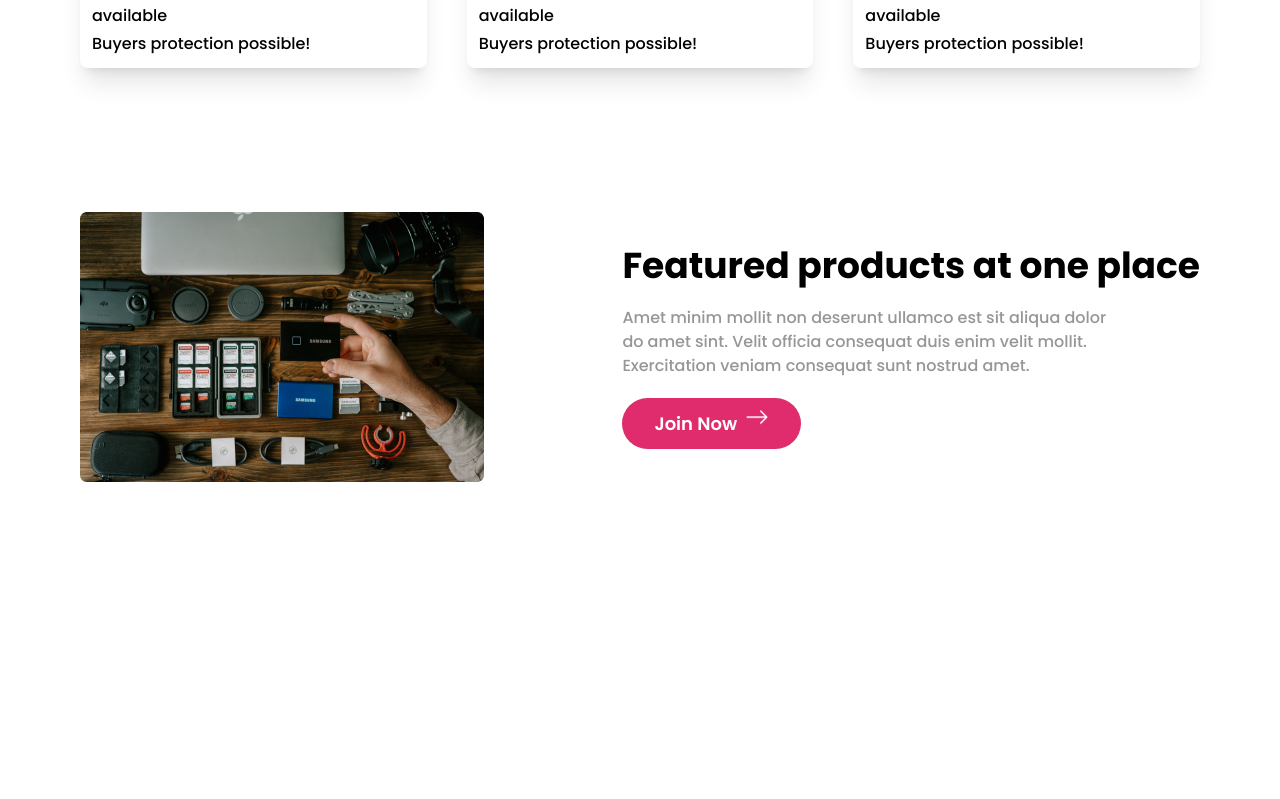
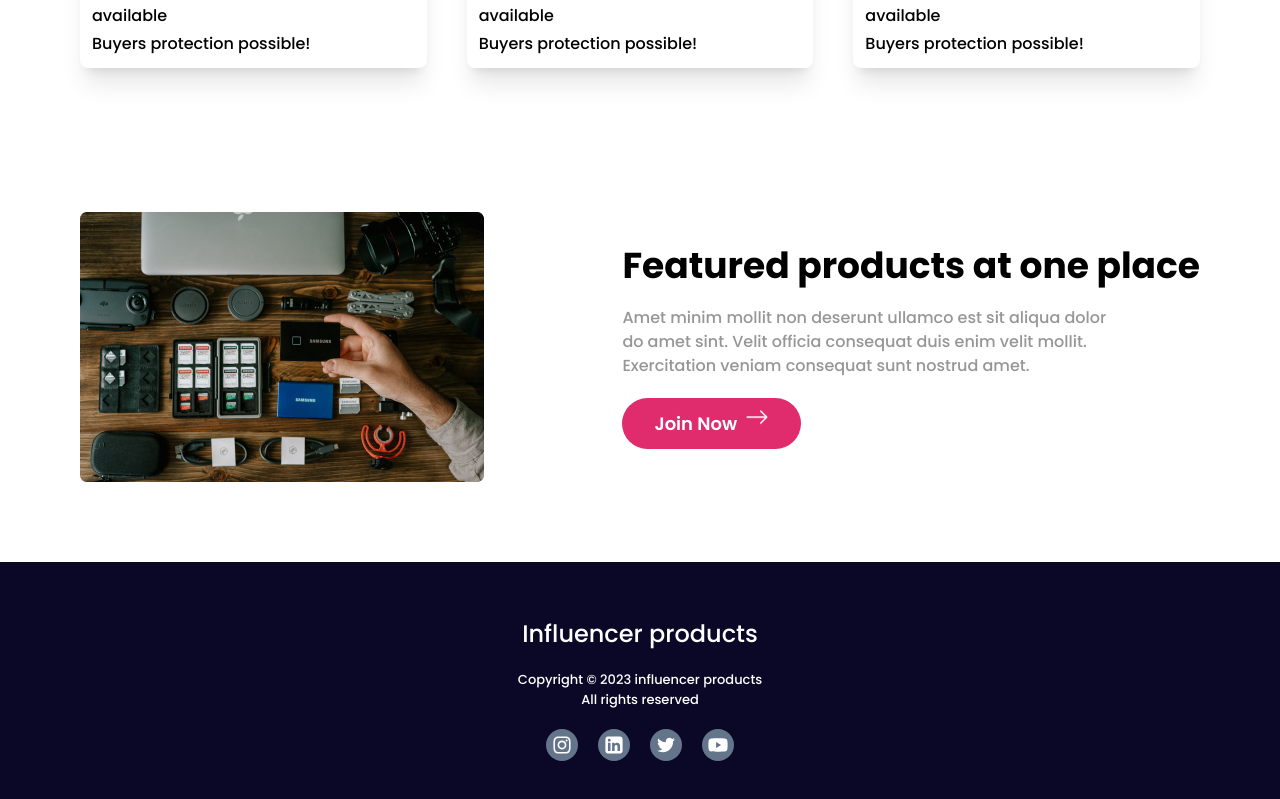
Before and after one commit to mdsajalali/influencer-gears, a React (Vite) app: page / in a window 1280 px wide. Shown: the part 2372-3171 px from the top of the page. Before the commit the page ends 2934 px from the top, so only its background shows below. Built offline with nearby package versions, Linux system fonts and the light colour scheme.

Commit message:
footer section added

```diff
--- a/src/App.jsx
+++ b/src/App.jsx
@@ -1,4 +1,5 @@
 import FeaturedProduct from "./pages/FeaturedProduct";
+import Footer from "./pages/Footer";
 import Hero from "./pages/Hero";
 import Navbar from "./pages/Navbar";
 import Products from "./pages/Products";
@@ -6,6 +7,7 @@ import Sponsors from "./pages/Sponsors";
 
 const App = () => {
   return (
+    <>
       <div className="mx-auto max-w-[1200px] p-10">
         <Navbar />
         <Hero />
@@ -13,6 +15,8 @@ const App = () => {
         <Products />
         <FeaturedProduct />
       </div>
+      <Footer />
+    </>
   );
 };
 
--- /dev/null
+++ b/src/pages/Footer.jsx
@@ -0,0 +1,26 @@
+import {
+  AiFillLinkedin,
+  AiFillYoutube,
+  AiOutlineInstagram,
+  AiOutlineTwitter,
+} from "react-icons/ai";
+
+const Footer = () => {
+  const year = new Date().getFullYear();
+  return (
+    <div className="bg-[#0A0826] py-14 text-center text-white">
+      <h1 className="text-2xl">Influencer products</h1>
+      <p className="my-5 text-[13px] font-light">
+        Copyright © {year} influencer products <br /> All rights reserved
+      </p>
+      <div className="flex items-center justify-center gap-5">
+        <AiOutlineInstagram className="h-8 w-8 cursor-pointer rounded-full bg-slate-500 p-[5px] " />
+        <AiFillLinkedin className="h-8 w-8 cursor-pointer rounded-full bg-slate-500 p-[5px] " />
+        <AiOutlineTwitter className="h-8 w-8 cursor-pointer rounded-full bg-slate-500 p-[5px] " />
+        <AiFillYoutube className="h-8 w-8 cursor-pointer rounded-full bg-slate-500 p-[5px] " />
+      </div>
+    </div>
+  );
+};
+
+export default Footer;
```
Lines whose indentation alone changed are shown as unchanged.
